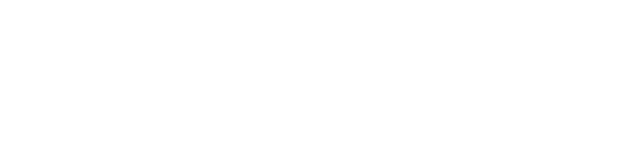
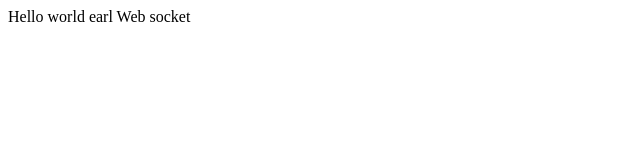
Before and after one commit to EEarlll/commands-list, a website: page index.html in a window 1280 px wide. Shown: the whole page, without its empty margins (0-640 px from the left). Drawn offline with Linux system fonts and the light colour scheme.

Commit message:
Modified file

```diff
--- a/index.html
+++ b/index.html
@@ -5,7 +5,9 @@
     <meta name="viewport" content="width=device-width, initial-scale=1.0" />
     <title>Document</title>
   </head>
-  <body></body>
+  <body>
+    Hello world earl Web socket
+  </body>
   <script>
     let ws;
     const proto = window.location.protocol === "https:" ? "wss" : "ws";
```
Also changed, not shown: README.md.
